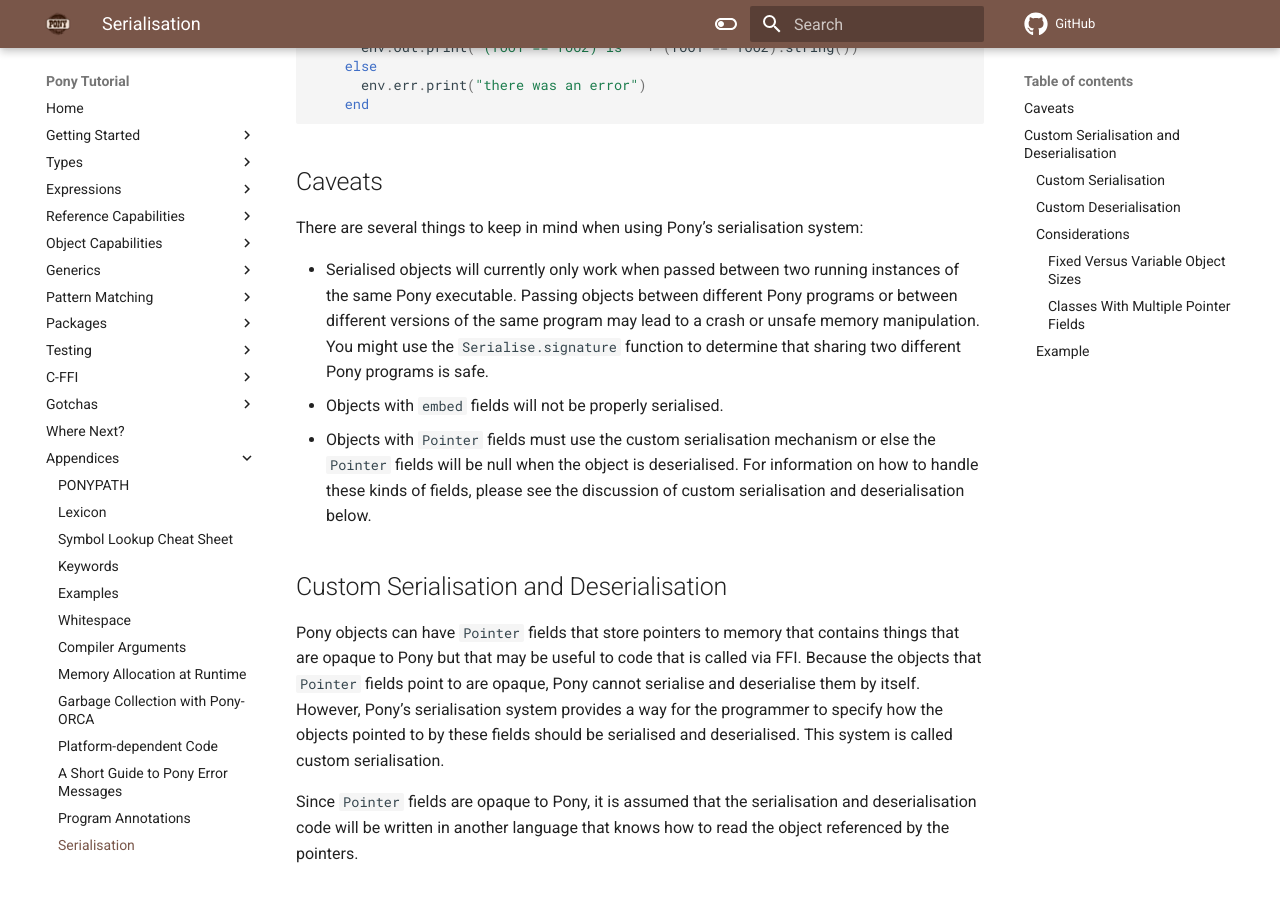
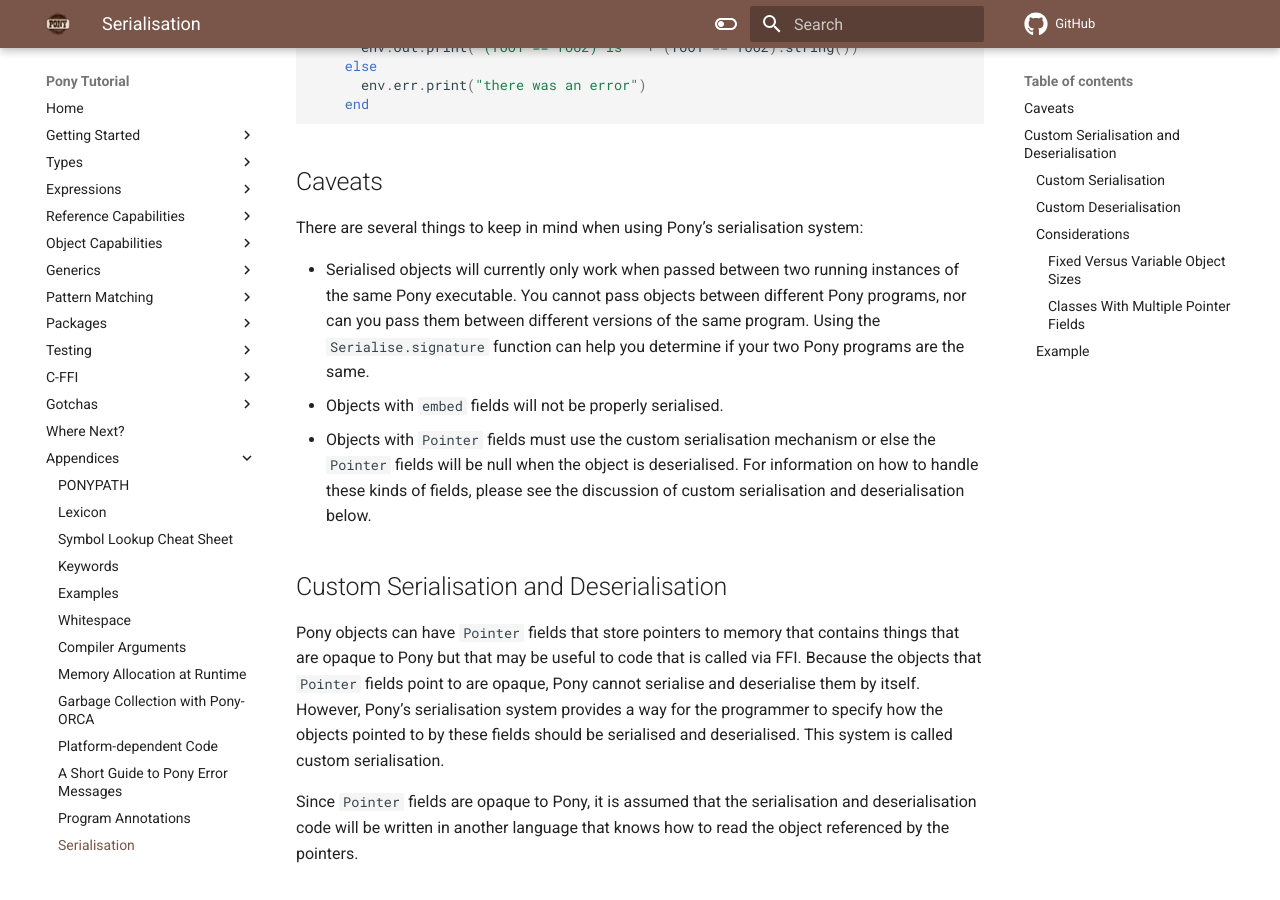
Before and after one commit to ponylang/pony-tutorial, an MkDocs documentation site: the page built from docs/appendices/serialisation.md, in a window 1280 px wide and 900 px high, scrolled down 1343 px. Built offline with MkDocs 1.6.1 and Material for MkDocs 9.7.7, drawn with Linux system fonts in a browser that asks for light colours; comment, search, counter and statistics services are not loaded.

Commit message:
Be more explicit about the perils of sharing data across different versions of a program

```diff
--- a/docs/appendices/serialisation.md
+++ b/docs/appendices/serialisation.md
@@ -59,7 +59,7 @@ actor Main
 
 There are several things to keep in mind when using Pony's serialisation system:
 
-* Serialised objects will currently only work when passed between two running instances of the same Pony executable. Passing objects between different Pony programs or between different versions of the same program may lead to a crash or unsafe memory manipulation. You might use the `Serialise.signature` function to determine that sharing two different Pony programs is safe.
+* Serialised objects will currently only work when passed between two running instances of the same Pony executable. You cannot pass objects between different Pony programs, nor can you pass them between different versions of the same program. Using the `Serialise.signature` function can help you determine if your two Pony programs are the same.
 * Objects with `embed` fields will not be properly serialised.
 * Objects with `Pointer` fields must use the custom serialisation mechanism or else the `Pointer` fields will be null when the object is deserialised. For information on how to handle these kinds of fields, please see the discussion of custom serialisation and deserialisation below.
 
```
